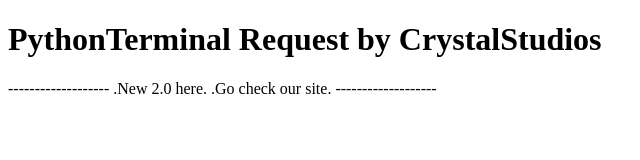
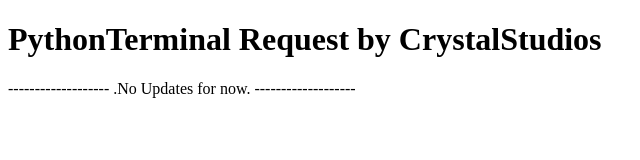
Before and after one commit to CRYSTAL7271/PyTerminal_Online_Updates, a plain HTML site: page index.html in a window 1280 px wide. Shown: the full height of the page, 0-640 px from the left. Drawn offline with Linux system fonts and the light colour scheme.

Commit message:
index.html

```diff
--- a/index.html
+++ b/index.html
@@ -7,8 +7,7 @@
     <body>
         <h1>PythonTerminal Request by CrystalStudios</h1>
         -------------------
-        .New 2.0 here.
-        .Go check our site.
+        .No Updates for now.
         -------------------
     </body>
 </html>
```
